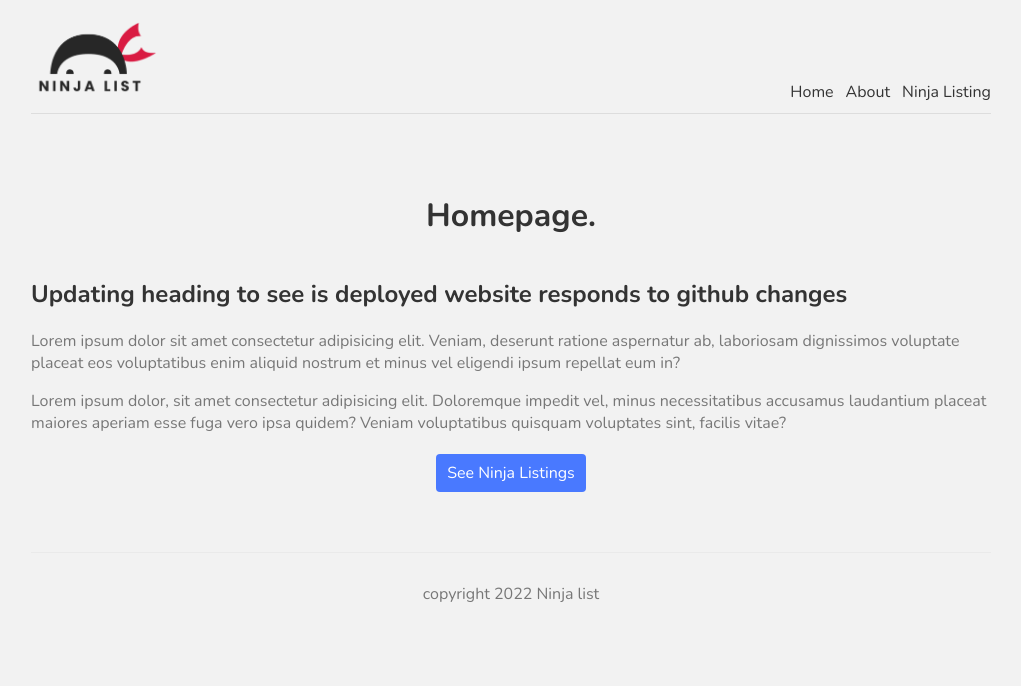
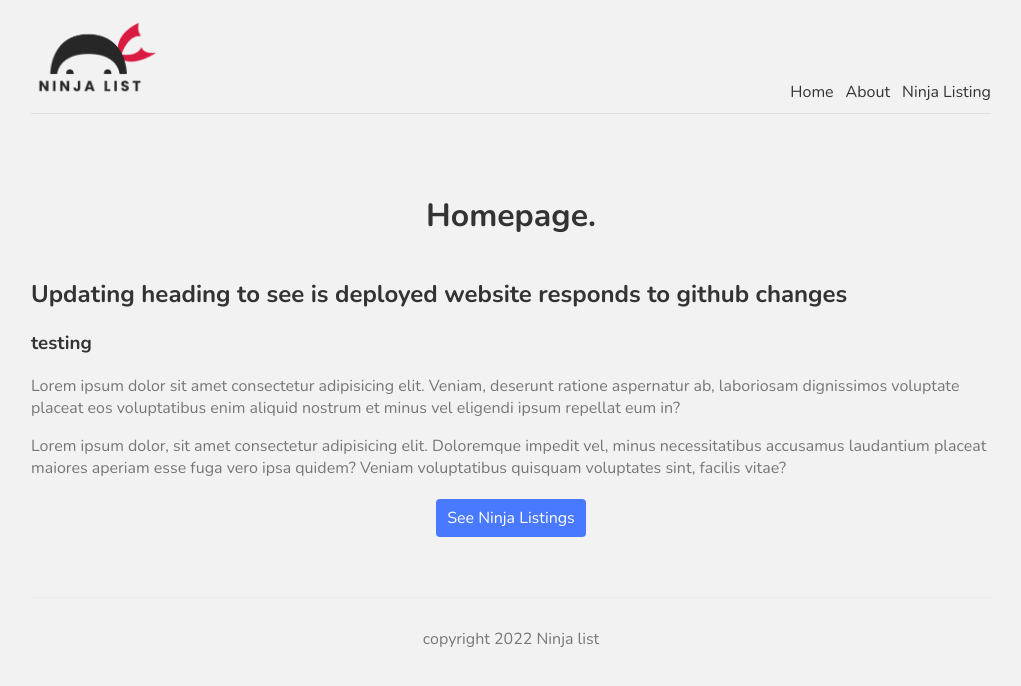
Before and after one commit to KieranWebDev/Next.js-practise, a Next.js app: page / in a window 1280 px wide. Shown: the top 686 px of the page, without its empty margins (129-1150 px from the left). Built offline with nearby package versions, Linux system fonts and the light colour scheme.

Commit message:
testing again

```diff
--- a/pages/index.js
+++ b/pages/index.js
@@ -16,6 +16,7 @@ export default function Home() {
         <h2>
           Updating heading to see is deployed website responds to github changes
         </h2>
+        <h3>testing</h3>
         <p className={styles.text}>
           Lorem ipsum dolor sit amet consectetur adipisicing elit. Veniam,
           deserunt ratione aspernatur ab, laboriosam dignissimos voluptate
```
